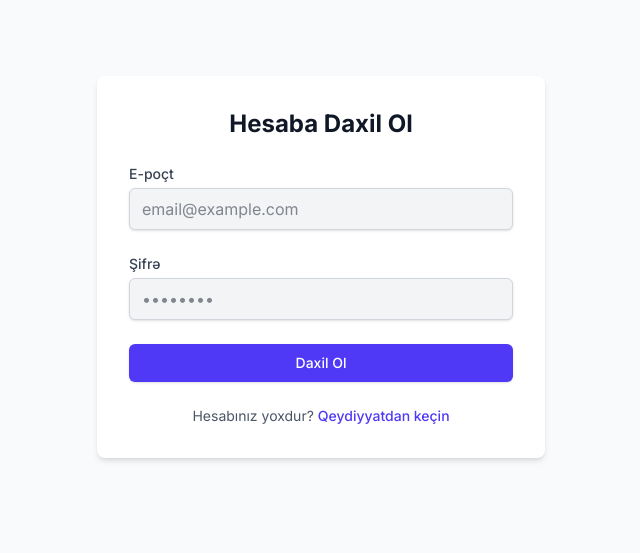
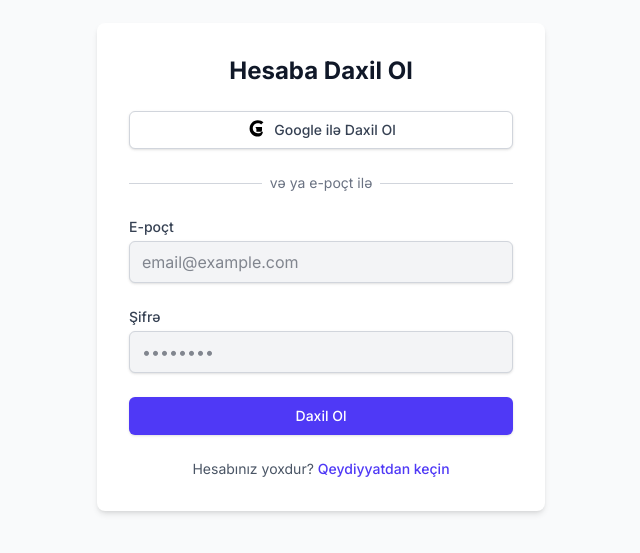
Before and after one commit to Fuadmikayil/Announcement, a Next.js app: page /login in a window 1280 px wide. Shown: the part 133-686 px from the top of the page, without its empty margins (319-959 px from the left). Built offline with nearby package versions, Linux system fonts and the light colour scheme.

Commit message:
Add Google sign-in functionality to login page and update layout

```diff
--- a/app/auth/actions.js
+++ b/app/auth/actions.js
@@ -7,6 +7,7 @@
 import { createClient } from '@/lib/supabase/server'
 import { revalidatePath } from 'next/cache'
 import { redirect } from 'next/navigation'
+import { headers } from 'next/headers'
 
 export async function login(formData) {
   const supabase = createClient()
@@ -64,3 +65,24 @@ export async function signOut() {
     await supabase.auth.signOut()
     return redirect('/login')
   }
+
+// YENİ FUNKSİYA
+export async function signInWithGoogle() {
+  const supabase = createClient()
+  const origin = headers().get('origin') // Callback üçün host adını alırıq
+
+  const { data, error } = await supabase.auth.signInWithOAuth({
+    provider: 'google',
+    options: {
+      redirectTo: `${origin}/auth/callback`,
+    },
+  })
+
+  if (error) {
+    console.error('Google ilə daxil olma xətası:', error)
+    return redirect('/login?message=Google ilə daxil olmaq mümkün olmadı.')
+  }
+
+  // İstifadəçini Google-un autentifikasiya səhifəsinə yönləndiririk
+  return redirect(data.url)
+}
--- a/app/login/page.jsx
+++ b/app/login/page.jsx
@@ -1,56 +1,51 @@
-
-// FAYL: /app/login/page.js
-// AÇIQLAMA: İstifadəçinin daxil olması üçün forma olan səhifə.
-// app qovluğunda "login" adlı yeni bir qovluq yaradıb bu faylı ora yerləşdirin.
 
 import { login } from '@/app/auth/actions'
 import Link from 'next/link'
+import { signInWithGoogle } from '@/app/auth/actions' // Yeni action-u import edirik
 
 export default function LoginPage({ searchParams }) {
   return (
-    <div className="flex items-center justify-center min-h-screen bg-gray-50">
+    <div className="flex items-center justify-center min-h-screen bg-gray-50 px-4">
       <div className="w-full max-w-md p-8 space-y-6 bg-white rounded-lg shadow-md">
         <h1 className="text-2xl font-bold text-center text-gray-900">Hesaba Daxil Ol</h1>
 
+        {/* Google ilə daxil olma düyməsi */}
+        <form action={signInWithGoogle}>
+          <button
+            type="submit"
+            className="w-full flex items-center justify-center px-4 py-2 border border-gray-300 rounded-md shadow-sm text-sm font-medium text-gray-700 bg-white hover:bg-gray-50"
+          >
+            <svg className="w-5 h-5 mr-2" role="img" viewBox="0 0 24 24" xmlns="[http://www.w3.org/2000/svg](http://www.w3.org/2000/svg)">
+              <title>Google icon</title>
+              <path d="M12.48 10.92v3.28h7.84c-.24 1.84-.85 3.18-1.73 4.1-1.02 1.02-2.3 1.63-4.5 1.63-5.42 0-9.82-4.4-9.82-9.82s4.4-9.82 9.82-9.82c3.04 0 5.2.93 6.82 2.45l-2.72 2.72c-.85-.85-2.04-1.47-4.1-1.47-3.27 0-5.95 2.68-5.95 5.95s2.68 5.95 5.95 5.95c2.45 0 3.53-.93 4.2-1.63.58-.58.93-1.37.93-2.55v-3.28h-7.84z"/>
+            </svg>
+            Google ilə Daxil Ol
+          </button>
+        </form>
+
+        {/* Ayırıcı xətt */}
+        <div className="relative">
+          <div className="absolute inset-0 flex items-center">
+            <div className="w-full border-t border-gray-300" />
+          </div>
+          <div className="relative flex justify-center text-sm">
+            <span className="px-2 bg-white text-gray-500">və ya e-poçt ilə</span>
+          </div>
+        </div>
+
+        {/* E-poçt ilə daxil olma forması */}
         <form action={login} className="space-y-6">
           <div>
-            <label
-              htmlFor="email"
-              className="block text-sm font-medium text-gray-700"
-            >
-              E-poçt
-            </label>
-            <input
-              id="email"
-              name="email"
-              type="email"
-              required
-              className="w-full px-3 py-2 mt-1 text-gray-900 bg-gray-100 border border-gray-300 rounded-md shadow-sm focus:outline-none focus:ring-indigo-500 focus:border-indigo-500"
-              placeholder="email@example.com"
-            />
+            <label htmlFor="email" className="block text-sm font-medium text-gray-700">E-poçt</label>
+            <input id="email" name="email" type="email" required className="w-full px-3 py-2 mt-1 text-gray-900 bg-gray-100 border border-gray-300 rounded-md shadow-sm focus:outline-none focus:ring-indigo-500 focus:border-indigo-500" placeholder="email@example.com" />
           </div>
 
           <div>
-            <label
-              htmlFor="password"
-              className="block text-sm font-medium text-gray-700"
-            >
-              Şifrə
-            </label>
-            <input
-              id="password"
-              name="password"
-              type="password"
-              required
-              className="w-full px-3 py-2 mt-1 text-gray-900 bg-gray-100 border border-gray-300 rounded-md shadow-sm focus:outline-none focus:ring-indigo-500 focus:border-indigo-500"
-              placeholder="••••••••"
-            />
+            <label htmlFor="password" className="block text-sm font-medium text-gray-700">Şifrə</label>
+            <input id="password" name="password" type="password" required className="w-full px-3 py-2 mt-1 text-gray-900 bg-gray-100 border border-gray-300 rounded-md shadow-sm focus:outline-none focus:ring-indigo-500 focus:border-indigo-500" placeholder="••••••••" />
           </div>
 
-          <button
-            type="submit"
-            className="w-full px-4 py-2 text-sm font-medium text-white bg-indigo-600 border border-transparent rounded-md shadow-sm hover:bg-indigo-700 focus:outline-none focus:ring-2 focus:ring-offset-2 focus:ring-indigo-500"
-          >
+          <button type="submit" className="w-full px-4 py-2 text-sm font-medium text-white bg-indigo-600 border border-transparent rounded-md shadow-sm hover:bg-indigo-700 focus:outline-none focus:ring-2 focus:ring-offset-2 focus:ring-indigo-500">
             Daxil Ol
           </button>
 
```
